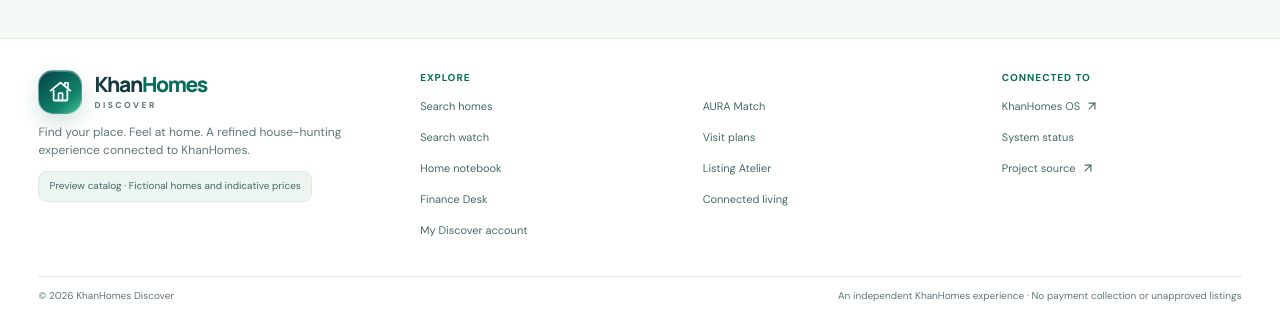
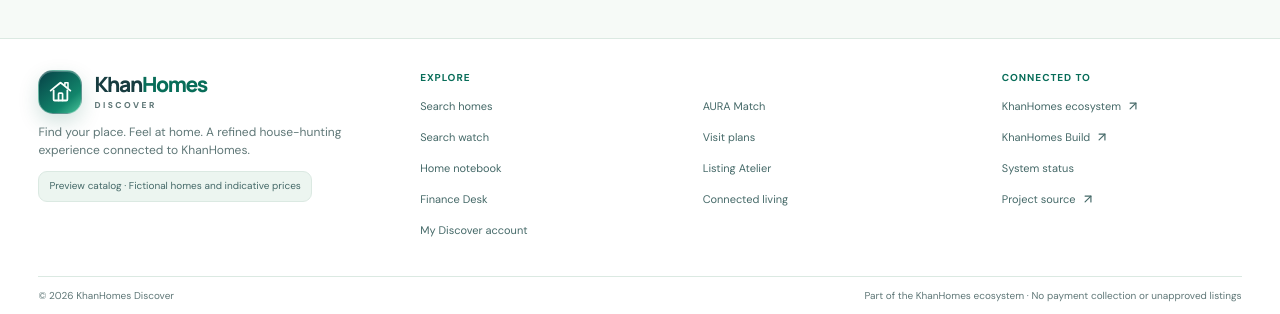
Before and after one commit to KuduKhan/khanhomes-discover, a Next.js app: page /match in a window 1280 px wide. Shown: the part 1976-2290 px from the top of the page. Built offline with nearby package versions, Linux system fonts and the light colour scheme; no server answers.

Commit message:
style(discover): synchronize components/site-chrome.tsx with KhanHomes brand source

```diff
--- a/components/site-chrome.tsx
+++ b/components/site-chrome.tsx
@@ -8,6 +8,7 @@ const atmospheres=[{id:"aurora",label:"Aurora",Icon:Waves},{id:"daybreak",label:
 type Atmosphere=(typeof atmospheres)[number]["id"];
 type Theme="light"|"dark";
 const parentUrl=process.env.NEXT_PUBLIC_KHANHOMES_URL||"https://khanhomes.vercel.app";
+const buildUrl=process.env.NEXT_PUBLIC_KHANHOMES_BUILD_URL?.startsWith("https://")?process.env.NEXT_PUBLIC_KHANHOMES_BUILD_URL.replace(/\/$/,""):parentUrl+"/build";
 export function SiteHeader(){
  const [theme,setTheme]=useState<Theme>("light");
  const [atmosphere,setAtmosphere]=useState<Atmosphere>("aurora");
@@ -45,7 +46,7 @@ export function SiteHeader(){
     <Link href="/studio">Listing Atelier</Link>
     <Link href="/finance">Finance Desk</Link>
     <Link href="/account"><UserRound size={15}/> My account</Link>
-    <a href={parentUrl} target="_blank" rel="noopener noreferrer">KhanHomes OS <ArrowUpRight size={14}/></a>
+    <a href={parentUrl+"/ecosystem"} target="_blank" rel="noopener noreferrer">KhanHomes ecosystem <ArrowUpRight size={14}/></a>
    </nav>
    <div className="header-actions">
     <div className="atmosphere-picker" role="group" aria-label="Atmosphere Studio">
@@ -71,7 +72,7 @@ export function SiteHeader(){
    <Link href="/studio" onClick={()=>setMenuOpen(false)}>Listing Atelier <Check size={17}/></Link>
    <Link href="/finance" onClick={()=>setMenuOpen(false)}>Finance Desk <Wallet size={17}/></Link>
    <Link href="/account" onClick={()=>setMenuOpen(false)}>My account <UserRound size={17}/></Link>
-   <a href={parentUrl} rel="noopener noreferrer" target="_blank" onClick={()=>setMenuOpen(false)}>KhanHomes OS <ArrowUpRight size={17}/></a>
+   <a href={parentUrl+"/ecosystem"} rel="noopener noreferrer" target="_blank" onClick={()=>setMenuOpen(false)}>KhanHomes ecosystem <ArrowUpRight size={17}/></a>
   </nav>}
  </header>;
 }
@@ -84,8 +85,8 @@ export function SiteFooter({mode}:{mode:"preview"|"live"}){
     <span className="footer-trust">{mode==="preview"?"Preview catalog · Fictional homes and indicative prices":"Published listing catalog · Check details before decisions"}</span>
    </div>
    <nav aria-label="Discover links" className="footer-links"><strong>Explore</strong><Link href="/#homes">Search homes</Link><Link href="/match">AURA Match</Link><Link href="/watch">Search watch</Link><Link href="/visits">Visit plans</Link><Link href="/planner">Home notebook</Link><Link href="/studio">Listing Atelier</Link><Link href="/finance">Finance Desk</Link><Link href="/#connection">Connected living</Link><Link href="/account">My Discover account</Link></nav>
-   <nav aria-label="KhanHomes links" className="footer-links"><strong>Connected to</strong><a target="_blank" rel="noopener noreferrer" href={parentUrl}>KhanHomes OS <ArrowUpRight size={14}/></a><Link href="/api/health">System status</Link><a href="https://github.com/KuduKhan/khanhomes-discover" target="_blank" rel="noopener noreferrer">Project source <ArrowUpRight size={14}/></a></nav>
+   <nav aria-label="KhanHomes links" className="footer-links"><strong>Connected to</strong><a target="_blank" rel="noopener noreferrer" href={parentUrl+"/ecosystem"}>KhanHomes ecosystem <ArrowUpRight size={14}/></a><a target="_blank" rel="noopener noreferrer" href={buildUrl}>KhanHomes Build <ArrowUpRight size={14}/></a><Link href="/api/health">System status</Link><a href="https://github.com/KuduKhan/khanhomes-discover" target="_blank" rel="noopener noreferrer">Project source <ArrowUpRight size={14}/></a></nav>
   </div>
-  <div className="wrap footer-bottom"><span>© {new Date().getFullYear()} KhanHomes Discover</span><span>An independent KhanHomes experience · No payment collection or unapproved listings</span></div>
+  <div className="wrap footer-bottom"><span>© {new Date().getFullYear()} KhanHomes Discover</span><span>Part of the KhanHomes ecosystem · No payment collection or unapproved listings</span></div>
  </footer>;
 }
```
